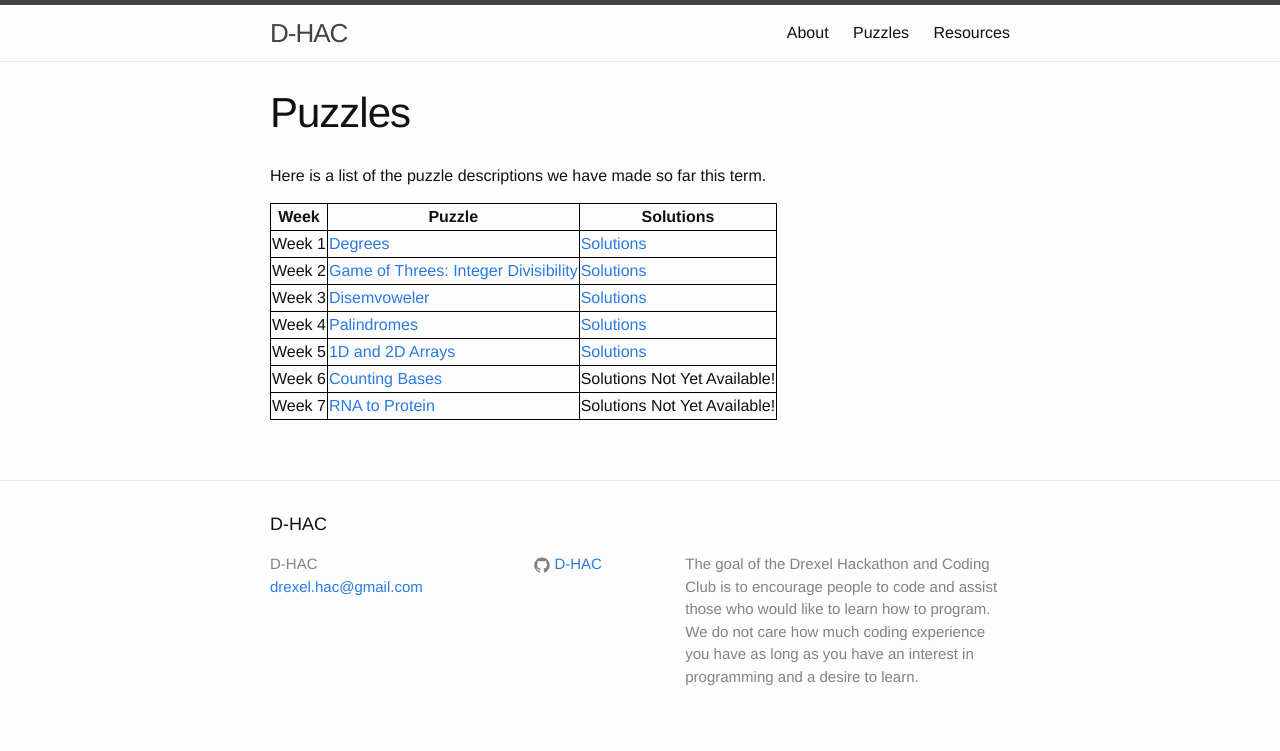
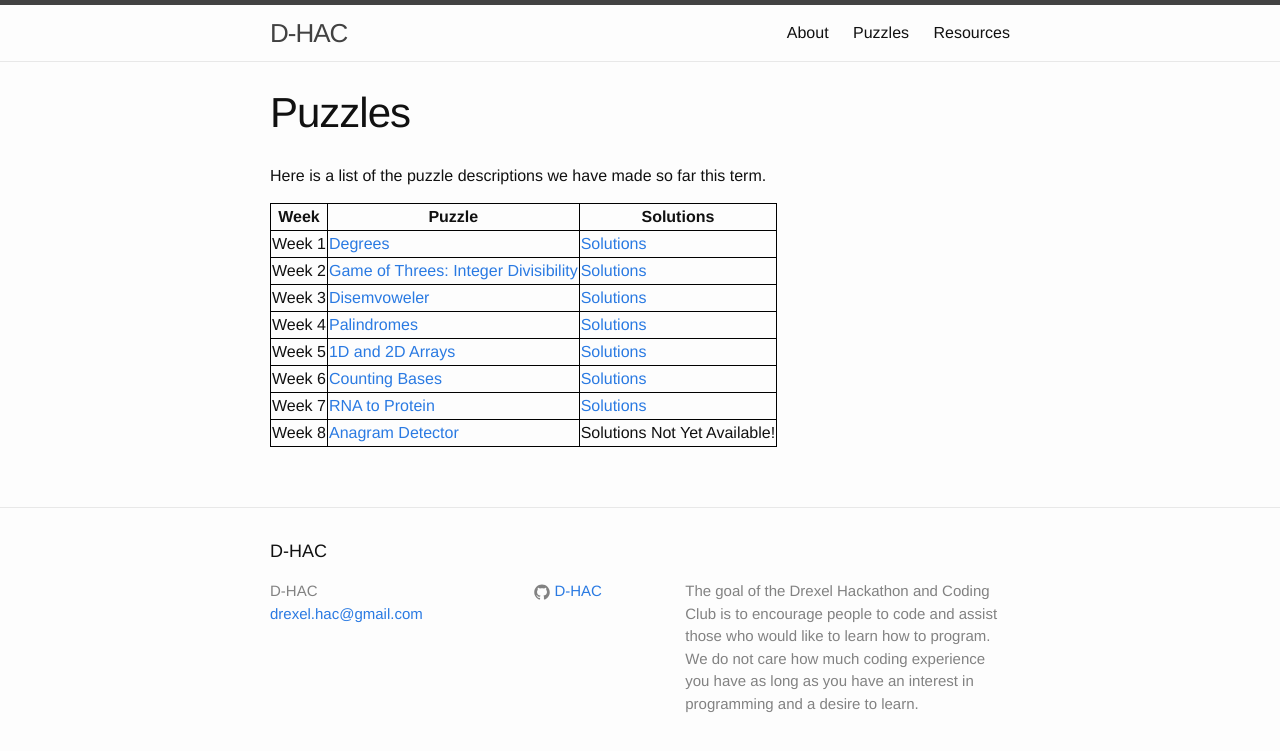
Before and after one commit to D-HAC/D-HAC.github.io, a Jekyll site: the page built from puzzles.md, in a window 1280 px wide. Shown: the top 751 px of the page. Built offline with Jekyll 4.4.1, drawn with Linux system fonts in a browser that asks for light colours.

Commit message:
Prepare for Week 8
Prepare for week 8 of the club.

```diff
--- a/_puzzles/anagram.md
+++ b/_puzzles/anagram.md
@@ -2,7 +2,8 @@
 layout: page
 title: "Anagram Detector"
 permalink: /puzzle/anagram
-hide: true
+hide: false
+week: 8
 ---
 
 String manipulation in general is both very useful and sometimes a little tricky. Before you start hacking away at this challenge look to see if there are any useful libraries that will help you in your language of choice.
```
Also changed, not shown: _puzzles/counting_bases.md (+1 -0 lines), _puzzles/rna_to_protein.md (+1 -0 lines).
